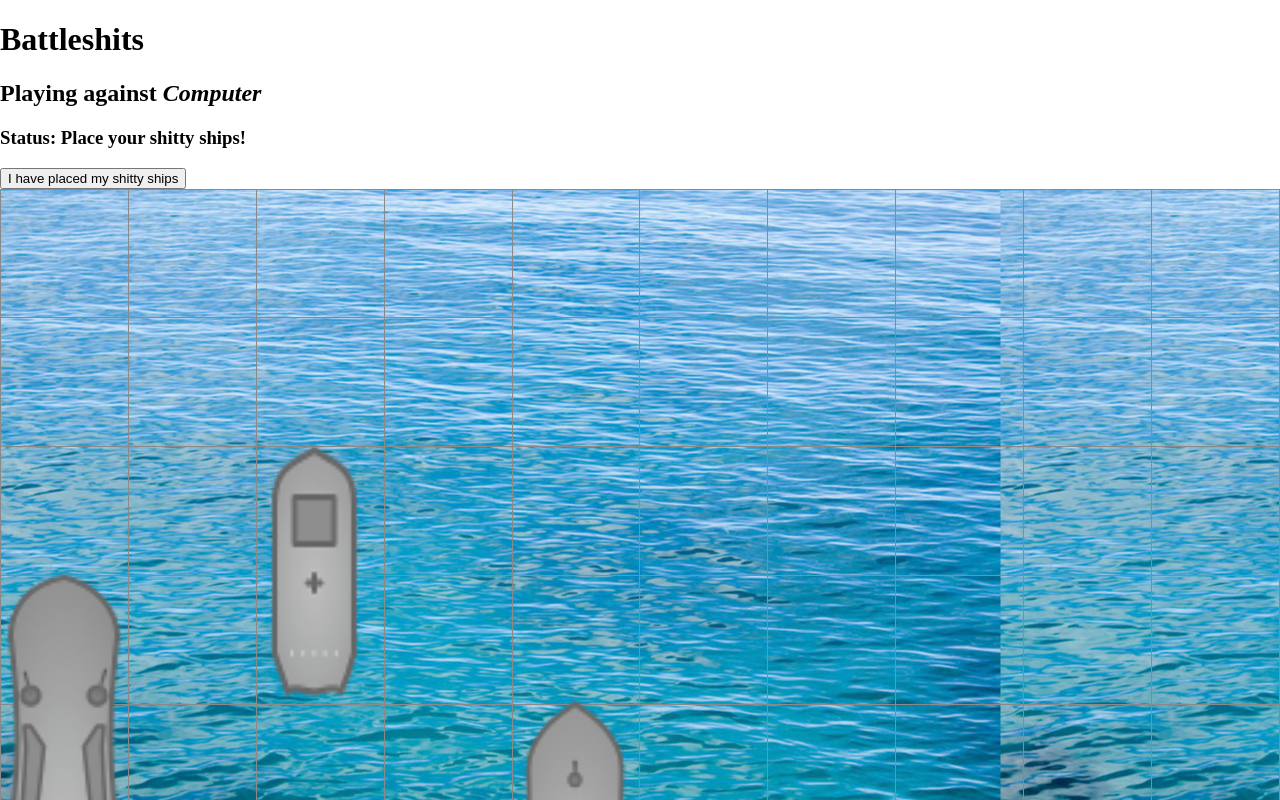
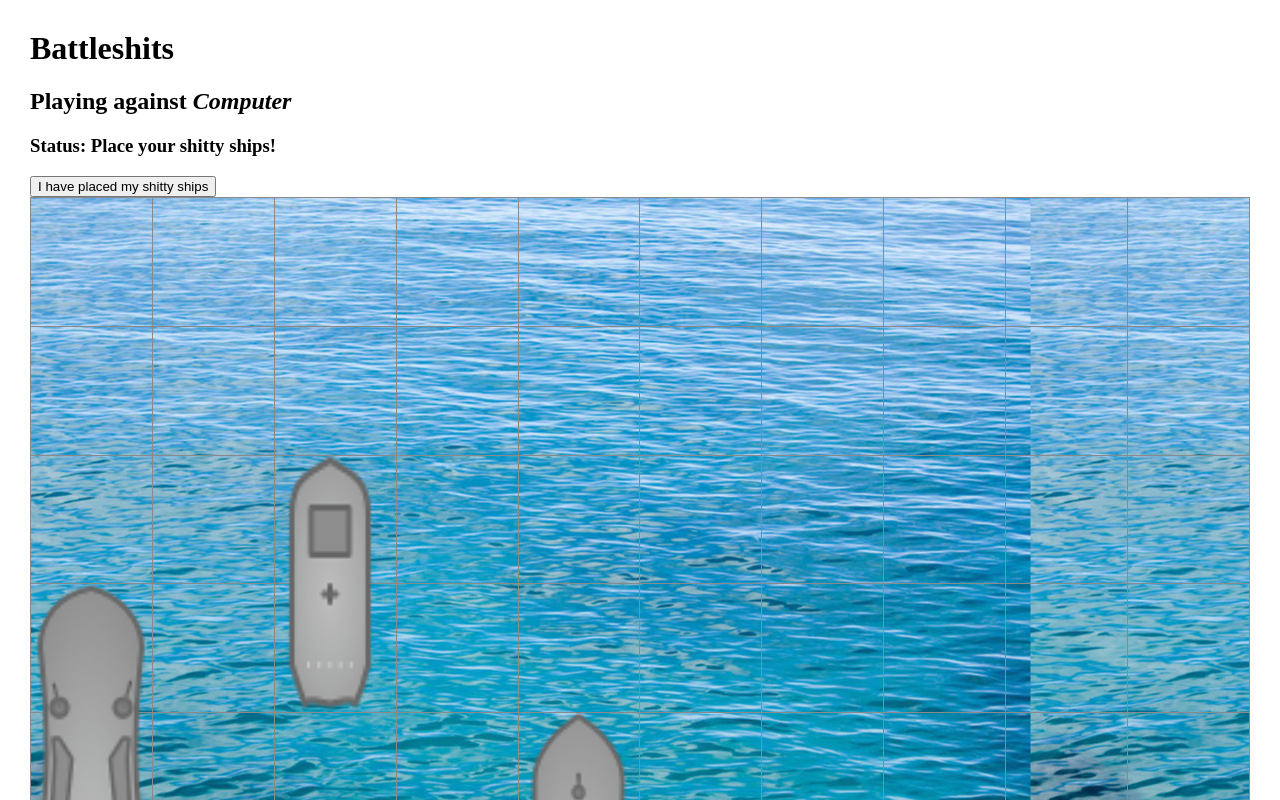
Before and after one commit to peterbe/battleshits, a React app: page / in a window 1280 px wide. Both pictures are taken after a click on the button "Play against the computer". Shown: the top 800 px of the page. Built offline with nearby package versions, Linux system fonts and the light colour scheme.

Commit message:
misc stuff

```diff
--- a/index.html
+++ b/index.html
@@ -121,6 +121,14 @@
   }*/
   /*img.yoursship { border:1px solid green}
   img.opponentship { border:1px solid red}*/
+
+
+@media (min-width: 600px) {
+  body {
+    margin: 30px;
+  }
+}
+
   </style>
 </head>
 <body>
--- a/src/js/app.jsx
+++ b/src/js/app.jsx
@@ -162,7 +162,6 @@ let _randomlyPlaceShips = (ships) => {
   }
   for (var ship of ships) {
     // randomly place the ship somewhere
-    console.log('Setting random ship.x position')
     ship.x = randomPosition('x')
     ship.y = randomPosition('y')
     ship.rotation = randomRotation()
@@ -462,6 +461,7 @@ class Game extends React.Component {
   }
 
   cellClicked(yours, index) {
+    console.log('cellClicked', index)
     // you clicked, so if it's not your turn ignore
     if (!this.props.game.yourturn || yours) {
       console.log('ignore click')
@@ -499,13 +499,11 @@ class Game extends React.Component {
     if (ship.rotation === 90 || ship.rotation === 270) {
       // first check if it's y number + length is too long
       if ((ship.y + ship.length) > 10) {
-        console.log('shipRotated y')
         ship.y -= ship.y + ship.length - 10
       }
     } else {
       // ship lies horizontal
       if (ship.x + ship.length > 10) {
-        console.log('shipRotated x')
         ship.x -= ship.x + ship.length - 10
       }
     }
--- a/src/js/components/bomb.jsx
+++ b/src/js/components/bomb.jsx
@@ -3,20 +3,6 @@ import $ from 'jquery';
 
 
 export default class Bomb extends React.Component {
-  constructor() {
-    super()
-    this.state = {
-      width: null,
-    }
-  }
-
-  componentDidMount() {
-    this.setState({
-      width: $('.grid tr').width()/10,
-      height: $('.grid table').height()/10,
-    })
-  }
-
 
   render() {
     let src = {
@@ -28,8 +14,10 @@ export default class Bomb extends React.Component {
     let x = index % 10
     let y = Math.floor(index / 10)
 
-    let width = this.state.width || this.props.width
-    let height = this.state.height || this.props.width
+    // XXX this can be optimized
+    let width = $('.grid tr').width()/10
+    let height = $('.grid table').height()/10
+
     let borderWidth = 0 // for each <td> (collapsed table)
     let style = {
       top: y * height + y * borderWidth,
--- a/src/js/components/cell.jsx
+++ b/src/js/components/cell.jsx
@@ -1,25 +1,52 @@
 import React from 'react';
+import $ from 'jquery';
 
 
 export default class Cell extends React.Component {
 
+  constructor(props) {
+    super(props)
+    this.state = {
+      touched: false
+    }
+  }
   _indexToCoord(index) {
     let x = index % 10
     let y = Math.floor(index / 10)
     return x + ',' + y
   }
+
+  onTouchStart() {
+    this.props.cellClicked()
+    this.setState({touched: true})
+  }
+
+  onClick() {
+    /* This is a hack so that onClick works in non-touch browsers.
+       The onTouchStart makes it instant clicks on mobiles.
+       On devices that support onTouchStart we don't want both
+       to fire. */
+    if (!this.state.touched) {
+      this.props.cellClicked()
+    } else {
+      console.log('Ignore click')
+    }
+  }
+
   render() {
     let height = this.props.width
+
     let style = {width: this.props.width, height: height}
 
     let _coord = this._indexToCoord(this.props.index)  // used for debugging
     _coord=''  // XXX wish this could depend on an environment variable
 
     // onClick={this.props.cellClicked.bind(this)}
+    //onTouchStart={this.onTouchStart.bind(this)}
+    //onClick={this.onClick.bind(this)}
     return (
       <td
-
-        onTouchStart={this.props.cellClicked.bind(this)}
+        onClick={this.props.cellClicked.bind(this)}
         style={style}
         >{_coord}</td>
     )
--- a/src/js/components/grid.jsx
+++ b/src/js/components/grid.jsx
@@ -31,30 +31,29 @@ export default class Grid extends React.Component {
   constructor() {
     super()
     this.state = {
-      width: $(window).width()
+      width: $(window).width()  // premliminary
+      // width: $('.grid tr').width()
+
     }
   }
 
   updateDimensions() {
-    // console.log("Setting state on ", this.props)
-    this.setState({width: $(window).width()})
-    // console.log('Sat state.\n')
+    if ($('.grid tr').width()) {
+      this.setState({width: $('.grid tr').width()})
+    }
   }
 
-  componentWillMount() {
-    // console.log('componentWillMount:')
-    // this.updateDimensions()
+  // componentWillMount() {
+  //   this.updateDimensions()
+  // }
+
+  componentDidMount() {
+    window.addEventListener("resize", this.updateDimensions.bind(this))
   }
 
-  // componentDidMount() {
-  //   console.log('componentDidMount:')
-  //   window.addEventListener("resize", this.updateDimensions.bind(this))
-  // }
-  //
-  // componentWillUnmount() {
-  //   console.log('componentWillUnmount:')
-  //   window.removeEventListener("resize", this.updateDimensions.bind(this))
-  // }
+  componentWillUnmount() {
+    window.removeEventListener("resize", this.updateDimensions.bind(this))
+  }
 
 
   render() {
@@ -74,7 +73,9 @@ export default class Grid extends React.Component {
     }
     // the whole gridWidth is $(window).width() - 2px for the whole table
     let width = (gridWidth - 2) / 10;
+    let height = (gridWidth - 2) / 10;
     let ships = []
+
     if (this.props.hideShips) {
       // only show the ships if they have been fully bombed
       // ships = []
@@ -86,6 +87,7 @@ export default class Grid extends React.Component {
               prefix={prefix}
               ship={ship}
               width={width}
+              height={height}
               canMove={false}
               onMove={this.props.onMove.bind(this)}
               onRotate={this.props.onRotate.bind(this)}
@@ -101,6 +103,7 @@ export default class Grid extends React.Component {
             prefix={prefix}
             ship={ship}
             width={width}
+            height={height}
             canMove={this.props.canMove}
             onMove={this.props.onMove.bind(this)}
             onRotate={this.props.onRotate.bind(this)}
@@ -116,6 +119,7 @@ export default class Grid extends React.Component {
           index={i}
           state={cell}
           width={width}
+          height={height}
           />
       } else {
         return null
--- a/src/js/components/ship.jsx
+++ b/src/js/components/ship.jsx
@@ -7,7 +7,7 @@ export default class Ship extends React.Component {
     super()
     this.state = {
       draggie: null,
-      width: null,
+      // width: null,
     }
   }
 
@@ -18,6 +18,7 @@ export default class Ship extends React.Component {
     if (!element) {
       throw new Error('Ship element could not be found')
     }
+    console.log('Draggie element', element)
     let draggie = new Draggabilly(element, {
       containment: '.grid',
     });
@@ -25,12 +26,11 @@ export default class Ship extends React.Component {
     draggie.on('staticClick', this.staticClick.bind(this))
     this.setState({
       draggie: draggie,
-      width: $('.grid tr').width()/10,
-      height: $('.grid table').height()/10,
     })
   }
 
   staticClick() {
+    console.log('staticClick')
     // single click on a ship
     if (!this.props.canMove) return
     let ship = this.props.ship
@@ -73,21 +73,26 @@ export default class Ship extends React.Component {
       // went from horizontal to vertical
       ship.x += movement
       ship.y -= movement
+      ship.y = Math.max(0, ship.y)
     } else {
       ship.x -= movement
       ship.y += movement
+      ship.x = Math.max(0, ship.x)
     }
     this.props.onRotate(ship)
   }
 
   dragEnd() {
+    console.log('dragEnd')
     let x = this.state.draggie.position.x
     let y = this.state.draggie.position.y
     // These coordinates represent the top-left hand corner.
     // But we're going to ignore that and seek with the middle of the
     // first corner of the left-most (or top-most) square
-    let width = this.state.width
-    let height = this.state.height
+    // let width = this.state.width
+    // let height = this.state.height
+    let width = $('.grid tr').width()/10
+    let height = $('.grid table').height()/10
     x += width / 2
     y += height / 2
     let x1 = 0
@@ -110,10 +115,8 @@ export default class Ship extends React.Component {
   render() {
     let ship = this.props.ship
 
-    // let width = this.state.width || this.props.width
-    // let height = this.state.height || this.props.width
-    let width = this.props.width || this.state.width
-    let height = this.props.width || this.state.height
+    let width = $('.grid tr').width()/10
+    let height = $('.grid table').height()/10
 
     let borderWidth = 0 // for each <td> (collapsed table)
 
```
